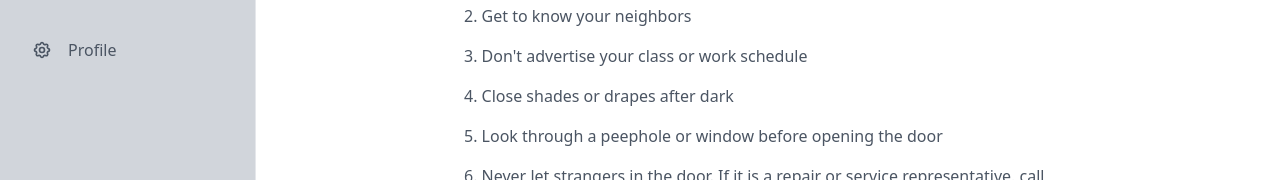
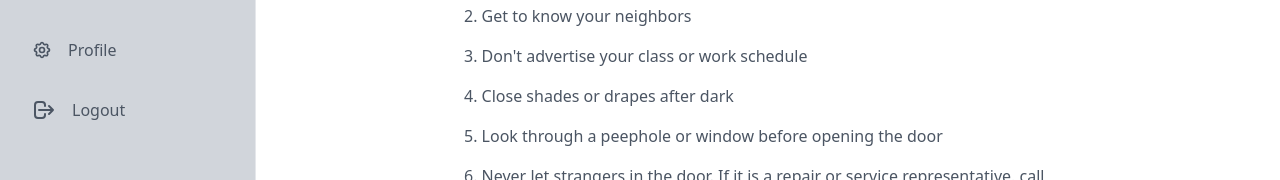
Before and after one commit to kovurusaisachin/AllyGator, a Next.js app in the folder Frontend/allygator_frontend/: page /dashboard/miscellaneous/offcampussafety in a window 1280 px wide. Shown: the part 382-562 px from the top of the page. Built offline with nearby package versions, Linux system fonts and the light colour scheme.

Commit message:
logout functionality added

```diff
--- a/Frontend/allygator_frontend/components/sidebar/index.tsx
+++ b/Frontend/allygator_frontend/components/sidebar/index.tsx
@@ -10,6 +10,12 @@ export default function Sidebar() {
   const handleLogo = (e) => {
     e.preventDefault();
     router.push("/");
+  };
+  const handleLogout = (e) => {
+    e.preventDefault();
+    window.sessionStorage.removeItem("token")
+    window.sessionStorage.clear()
+    router.push("/login");
   };
   return (
     <>
@@ -197,6 +203,20 @@ export default function Sidebar() {
                   <span className="mx-4 font-medium">Profile</span>
                 </a>
               </Link>
+              <button onClick={handleLogout} className="w-full">
+                <a
+                  className={
+                    router.pathname == "/login"
+                      ? "flex items-center px-4 py-2 mt-5 text-gray-700 bg-gray-200 rounded-md dark:bg-gray-700 dark:text-gray-200"
+                      : "flex items-center px-4 py-2 mt-5 text-gray-600 rounded-md dark:text-gray-400 hover:bg-gray-200 dark:hover:bg-gray-700 dark:hover:text-gray-200 hover:text-gray-700"
+                  }
+                >
+                  <svg xmlns="http://www.w3.org/2000/svg" className="h-6 w-6" fill="none" viewBox="0 0 24 24" stroke="currentColor" stroke-width="2">
+  <path stroke-linecap="round" stroke-linejoin="round" d="M17 16l4-4m0 0l-4-4m4 4H7m6 4v1a3 3 0 01-3 3H6a3 3 0 01-3-3V7a3 3 0 013-3h4a3 3 0 013 3v1" />
+</svg>
+                  <span className="mx-4 font-medium">Logout</span>
+                </a>
+              </button>
             </nav>
           </div>
         </div>
```
